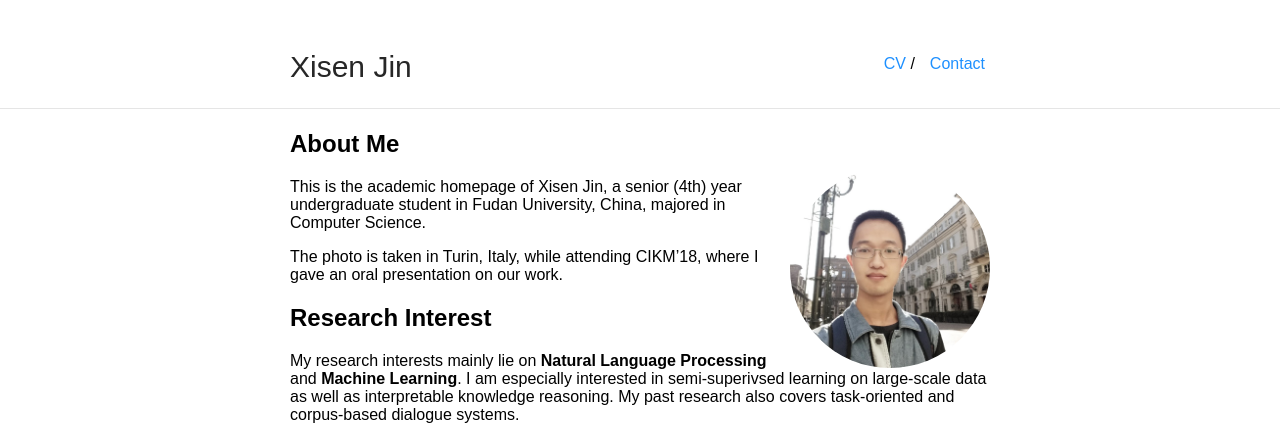
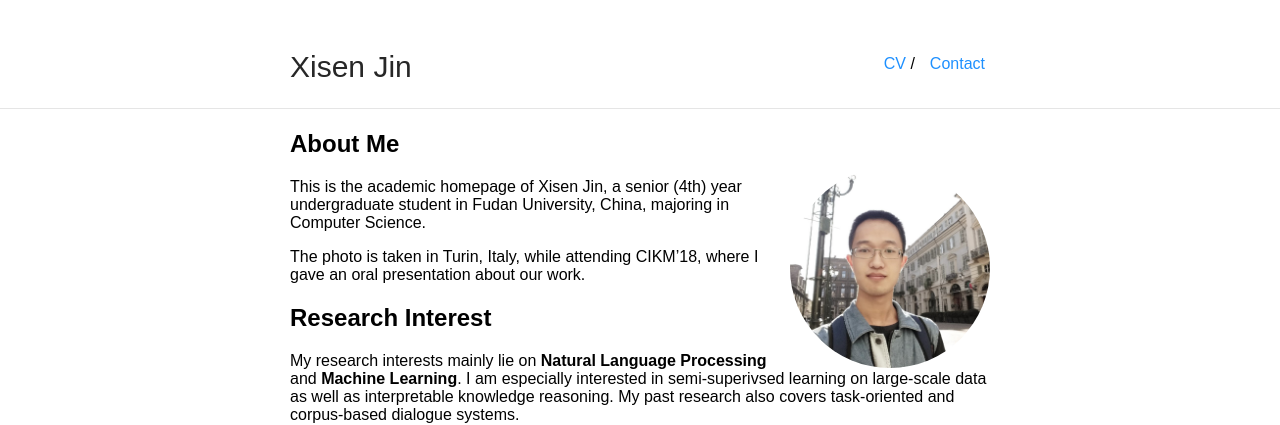
Before and after one commit to AuCson/aucson.github.io, a Jekyll site: the page built from index.md, in a window 1280 px wide and 900 px high. Shown: the top 425 px of the window. Built offline with Jekyll 4.4.1, drawn with Linux system fonts in a browser that asks for light colours; our own code applies the rules of GitHub Pages for plain Markdown files; some of the changed text lies outside the part shown.

Commit message:
Update index.md

```diff
--- a/index.md
+++ b/index.md
@@ -3,9 +3,9 @@
 
 <img class="profile-picture" src="self.jpg">
 
-This is the academic homepage of Xisen Jin, a senior (4th) year undergraduate student in Fudan University, China, majored in Computer Science.
+This is the academic homepage of Xisen Jin, a senior (4th) year undergraduate student in Fudan University, China, majoring in Computer Science.
 
-The photo is taken in Turin, Italy, while attending CIKM'18, where I gave an oral presentation on our work.
+The photo is taken in Turin, Italy, while attending CIKM'18, where I gave an oral presentation about our work.
 
 ## Research Interest
 
```
Also changed, not shown: other parts of index.md (+0 -8 lines).
